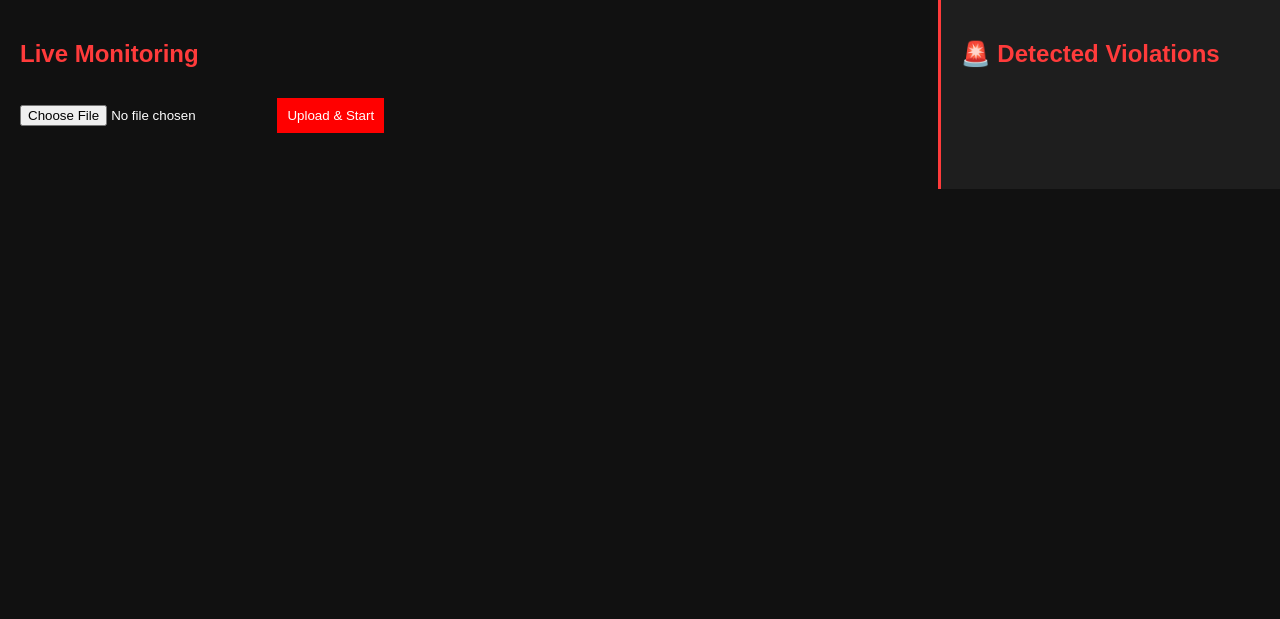
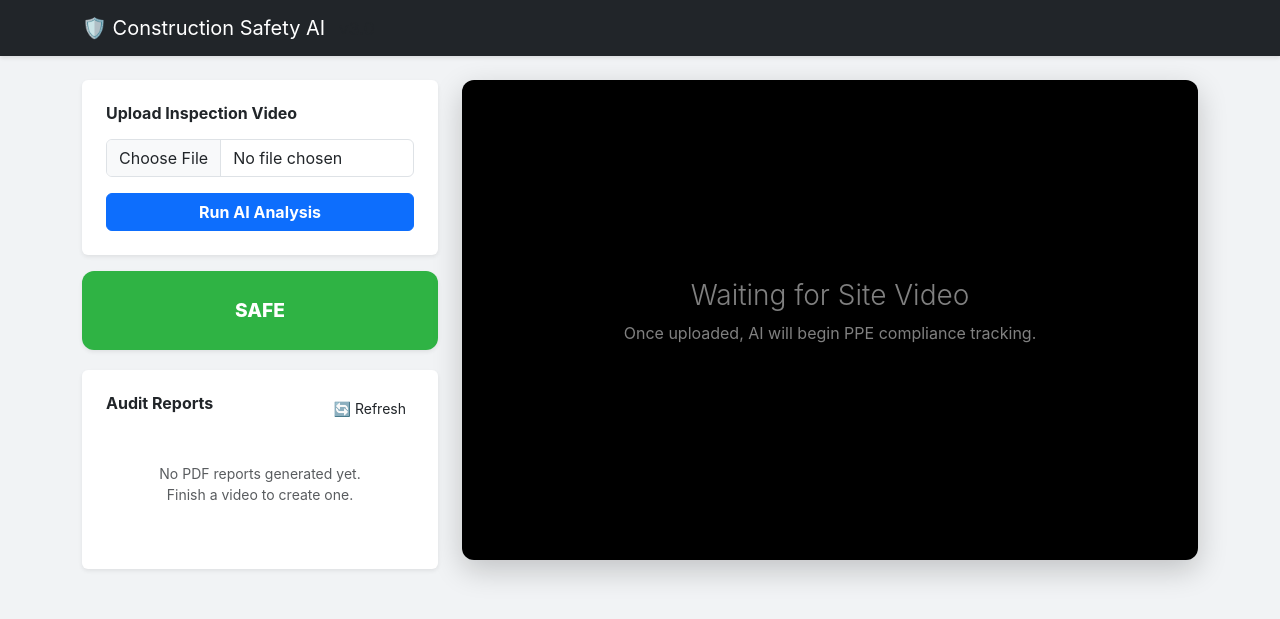
Before and after one commit to Abiya-dev/construction_safety_project, a Flask app: page / in a window 1280 px wide. Shown: the top 619 px of the page. Run offline with Flask 3, Linux system fonts and the light colour scheme.

Commit message:
Updated AI logic with PDF reporting and tracking

```diff
--- a/construction_safety_project/main.py
+++ b/construction_safety_project/main.py
@@ -1,136 +1,66 @@
-from flask import Flask, render_template, Response, request, jsonify
-import cv2
 import os
+import glob
+from flask import Flask, render_template, Response, request, redirect, url_for, send_from_directory
 from ultralytics import YOLO
-from datetime import datetime
-from alerts.telegram_alert import send_telegram_alert
+from utils.frame_extractor import generate_frames, get_global_status
 
 app = Flask(__name__)
 
-UPLOAD_FOLDER = "uploads"
+# --- ABSOLUTE PATH SETUP ---
+BASE_DIR = os.path.dirname(os.path.abspath(__file__))
+UPLOAD_FOLDER = os.path.join(BASE_DIR, 'static', 'uploads')
+REPORT_FOLDER = os.path.join(BASE_DIR, 'static', 'reports')
+
+app.config['UPLOAD_FOLDER'] = UPLOAD_FOLDER
+app.config['REPORT_FOLDER'] = REPORT_FOLDER
+
+# Ensure folders exist
 os.makedirs(UPLOAD_FOLDER, exist_ok=True)
+os.makedirs(REPORT_FOLDER, exist_ok=True)
 
-model = YOLO("models/yolo/best.pt")
+# Load Models
+model_main = YOLO('models/yolo/best.pt')
+model_gloves = YOLO('models/yolo/gloves.pt')
 
-video_path = None
-sent_violations = set()
-violation_log = []
+@app.route('/')
+def index():
+    # Fetch all PDF reports (Changed from CSV to PDF)
+    report_files = glob.glob(os.path.join(app.config['REPORT_FOLDER'], '*.pdf'))
+    # Sort by newest first
+    report_files.sort(key=os.path.getmtime, reverse=True)
+    report_names = [os.path.basename(f) for f in report_files]
 
+    print(f"DEBUG: Found {len(report_names)} PDF reports in {app.config['REPORT_FOLDER']}")
 
-@app.route("/")
-def index():
-    return render_template("index.html")
+    video_path = request.args.get('video_path')
+    return render_template('index.html', reports=report_names, video_path=video_path)
 
+@app.route('/upload', methods=['POST'])
+def upload_video():
+    if 'video' not in request.files:
+        return redirect(url_for('index'))
+    file = request.files['video']
+    if file.filename == '':
+        return redirect(url_for('index'))
+    if file:
+        filepath = os.path.join(app.config['UPLOAD_FOLDER'], file.filename)
+        file.save(filepath)
+        return redirect(url_for('index', video_path=file.filename))
 
-@app.route("/upload", methods=["POST"])
-def upload():
-    global video_path, sent_violations, violation_log
-
-    sent_violations.clear()
-    violation_log.clear()
-
-    if "video" not in request.files:
-        return jsonify({"status": "error"})
-
-    file = request.files["video"]
-
-    if file.filename == "":
-        return jsonify({"status": "error"})
-
-    video_path = os.path.join(UPLOAD_FOLDER, file.filename)
-    file.save(video_path)
-
-    return jsonify({"status": "success"})
-
-
-@app.route("/violations")
-def get_violations():
-    return jsonify(violation_log)
-
-
-def generate_frames():
-    global video_path, sent_violations, violation_log
-
-    if video_path is None:
-        return
-
-    cap = cv2.VideoCapture(video_path)
-
-    while cap.isOpened():
-        ret, frame = cap.read()
-        if not ret:
-            break
-
-        results = model(frame)
-
-        persons = 0
-        helmets = 0
-        gloves = 0
-        vests = 0
-
-        for r in results:
-            for box in r.boxes:
-                cls = int(box.cls[0])
-                label = model.names[cls].lower()
-
-                x1, y1, x2, y2 = map(int, box.xyxy[0])
-
-                cv2.rectangle(frame, (x1, y1), (x2, y2), (0, 255, 0), 2)
-                cv2.putText(frame, label, (x1, y1 - 10),
-                            cv2.FONT_HERSHEY_SIMPLEX,
-                            0.6, (0, 255, 0), 2)
-
-                if label == "person":
-                    persons += 1
-                if label == "helmet":
-                    helmets += 1
-                if label == "gloves":
-                    gloves += 1
-                if label == "vest":
-                    vests += 1
-
-        # Worker condition
-        if persons > 0 and vests > 0:
-
-            if helmets == 0 and "Helmet Missing" not in sent_violations:
-                send_violation("Helmet Missing")
-
-            if gloves == 0 and "Gloves Missing" not in sent_violations:
-                send_violation("Gloves Missing")
-
-        _, buffer = cv2.imencode(".jpg", frame)
-        frame = buffer.tobytes()
-
-        yield (b'--frame\r\n'
-               b'Content-Type: image/jpeg\r\n\r\n' + frame + b'\r\n')
-
-    cap.release()
-
-
-def send_violation(name):
-    global sent_violations, violation_log
-
-    timestamp = datetime.now().strftime("%H:%M:%S")
-
-    message = (
-        f"🚨 PPE VIOLATION DETECTED 🚨\n\n"
-        f"Violation: {name}\n"
-        f"Zone: Red Zone\n"
-        f"Location: Construction Site\n"
-        f"Time: {timestamp}"
-    )
-
-    send_telegram_alert(message)
-
-    sent_violations.add(name)
-    violation_log.append(f"[{timestamp}] {name}")
-
-
-@app.route("/video_feed")
-def video_feed():
-    return Response(generate_frames(),
+@app.route('/video_feed/<filename>')
+def video_feed(filename):
+    video_path = os.path.join(app.config['UPLOAD_FOLDER'], filename)
+    return Response(generate_frames(model_main, model_gloves, video_path),
                     mimetype='multipart/x-mixed-replace; boundary=frame')
 
+@app.route('/status')
+def status():
+    return get_global_status()
 
-if __name__== "__main__":
-    app.run(debug=True)
+@app.route('/download_report/<filename>')
+def download_report(filename):
+    # Sends the PDF as a downloadable attachment
+    return send_from_directory(app.config['REPORT_FOLDER'], filename, as_attachment=True)
+
+if __name__ == '__main__':
+    app.run(debug=True, port=5000)
--- a/construction_safety_project/templates/index.html
+++ b/construction_safety_project/templates/index.html
@@ -1,112 +1,103 @@
+
 <!DOCTYPE html>
-<html>
+<html lang="en">
 <head>
-    <title>Construction Safety Monitor</title>
+    <meta charset="UTF-8">
+    <meta name="viewport" content="width=device-width, initial-scale=1.0">
+    <title>AI Safety Audit Dashboard</title>
+    <link href="https://cdn.jsdelivr.net/npm/bootstrap@5.3.0/dist/css/bootstrap.min.css" rel="stylesheet">
     <style>
-        body {
-            margin: 0;
-            font-family: Arial;
-            background: #111;
-            color: white;
-            display: flex;
+        body { background-color: #f1f3f5; font-family: 'Inter', sans-serif; }
+        .navbar { background: #212529; box-shadow: 0 2px 4px rgba(0,0,0,0.1); }
+        .status-card {
+            padding: 25px;
+            font-weight: 800;
+            text-align: center;
+            border-radius: 12px;
+            margin-bottom: 20px;
+            font-size: 1.2rem;
+            transition: 0.3s;
         }
-
-        .video-section {
-            flex: 3;
-            padding: 20px;
-        }
-
-        .sidebar {
-            flex: 1;
-            background: #1e1e1e;
-            padding: 20px;
-            border-left: 3px solid #ff3b3b;
-        }
-
-        h2 {
-            color: #ff3b3b;
-        }
-
-        .log-item {
-            background: #2a2a2a;
-            padding: 10px;
-            margin-bottom: 10px;
-            border-left: 5px solid red;
-            border-radius: 5px;
-        }
-
-        button {
-            padding: 10px;
-            background: red;
-            color: white;
-            border: none;
-            cursor: pointer;
-            margin-top: 10px;
-        }
-
-        input {
-            margin-top: 10px;
-        }
+        .SAFE { background-color: #2fb344; color: white; }
+        .DANGER { background-color: #d63939; color: white; animation: pulse 1s infinite; }
+        @keyframes pulse { 0% { transform: scale(1); } 50% { transform: scale(1.02); } 100% { transform: scale(1); } }
+        .video-container { background: #000; border-radius: 12px; min-height: 480px; box-shadow: 0 10px 30px rgba(0,0,0,0.2); }
+        .report-item { font-size: 0.9rem; border-left: 4px solid #d63939; }
     </style>
 </head>
 <body>
 
-<div class="video-section">
-    <h2>Live Monitoring</h2>
+<nav class="navbar navbar-dark mb-4">
+    <div class="container">
+        <span class="navbar-brand">🛡️ Construction Safety AI <small class="text-muted ms-2">v3.0</small></span>
+    </div>
+</nav>
 
-    <form id="uploadForm">
-        <input type="file" name="video" required>
-        <button type="submit">Upload & Start</button>
-    </form>
+<div class="container">
+    <div class="row">
+        <div class="col-md-4">
+            <div class="card p-4 mb-3 shadow-sm border-0">
+                <h6 class="fw-bold mb-3">Upload Inspection Video</h6>
+                <form action="/upload" method="post" enctype="multipart/form-data">
+                    <input type="file" name="video" class="form-control mb-3" accept="video/*" required>
+                    <button class="btn btn-primary w-100 fw-bold">Run AI Analysis</button>
+                </form>
+            </div>
 
-    <br>
+            <div id="status-ui" class="status-card SAFE shadow-sm">SYSTEM STANDBY</div>
 
-    <!-- IMPORTANT: NO src initially -->
-    <img id="videoStream" width="100%">
-</div>
+            <div class="card p-4 shadow-sm border-0">
+                <h6 class="fw-bold mb-3 d-flex justify-content-between">
+                    Audit Reports
+                    <button onclick="location.reload()" class="btn btn-sm btn-outline-dark border-0">🔄 Refresh</button>
+                </h6>
+                <div class="list-group list-group-flush" style="max-height: 300px; overflow-y: auto;">
+                    {% for r in reports %}
+                    <a href="{{ url_for('download_report', filename=r) }}" class="list-group-item list-group-item-action report-item mb-2 rounded d-flex justify-content-between align-items-center">
+                        <span class="text-truncate" style="max-width: 180px;">{{ r }}</span>
+                        <span class="badge bg-danger">PDF</span>
+                    </a>
+                    {% else %}
+                    <div class="text-center py-4">
+                        <p class="text-muted small">No PDF reports generated yet.<br>Finish a video to create one.</p>
+                    </div>
+                    {% endfor %}
+                </div>
+            </div>
+        </div>
 
-<div class="sidebar">
-    <h2>🚨 Detected Violations</h2>
-    <div id="violationList"></div>
+        <div class="col-md-8">
+            <div class="video-container d-flex align-items-center justify-content-center overflow-hidden">
+                {% if video_path %}
+                <img src="{{ url_for('video_feed', filename=video_path) }}" class="img-fluid" alt="Detection Feed">
+                {% else %}
+                <div class="text-center text-white-50 p-5">
+                    <h3 class="fw-light">Waiting for Site Video</h3>
+                    <p>Once uploaded, AI will begin PPE compliance tracking.</p>
+                </div>
+                {% endif %}
+            </div>
+        </div>
+    </div>
 </div>
 
 <script>
-
-document.getElementById("uploadForm").onsubmit = async function(e) {
-    e.preventDefault();
-
-    let formData = new FormData(this);
-
-    let response = await fetch("/upload", {
-        method: "POST",
-        body: formData
-    });
-
-    let result = await response.json();
-
-    if (result.status === "success") {
-        document.getElementById("videoStream").src = "/video_feed";
-        alert("Detection Started");
-    }
-};
-
-async function fetchViolations() {
-    let response = await fetch("/violations");
-    let data = await response.json();
-
-    let list = document.getElementById("violationList");
-    list.innerHTML = "";
-
-    data.forEach(item => {
-        let div = document.createElement("div");
-        div.className = "log-item";
-        div.innerText = item;
-        list.appendChild(div);
-    });
-}
-
-setInterval(fetchViolations, 2000);
-
+    // Live Status Updater
+    setInterval(() => {
+        fetch('/status')
+            .then(r => r.text())
+            .then(txt => {
+                const ui = document.getElementById('status-ui');
+                ui.innerText = txt;
+                if(txt.includes('DANGER')) {
+                    ui.className = 'status-card DANGER shadow-sm';
+                } else if(txt === 'SAFE') {
+                    ui.className = 'status-card SAFE shadow-sm';
+                } else {
+                    ui.className = 'status-card bg-secondary text-white shadow-sm';
+                }
+            });
+    }, 1000);
 </script>
 
 </body>
```
Also changed, not shown: construction_safety_project/alerts/telegram_alert.py (+20 -9 lines), construction_safety_project/rules/safety_rules.py (+29 -10 lines), construction_safety_project/utils/frame_extractor.py (+161 -2 lines), 3 other files.
